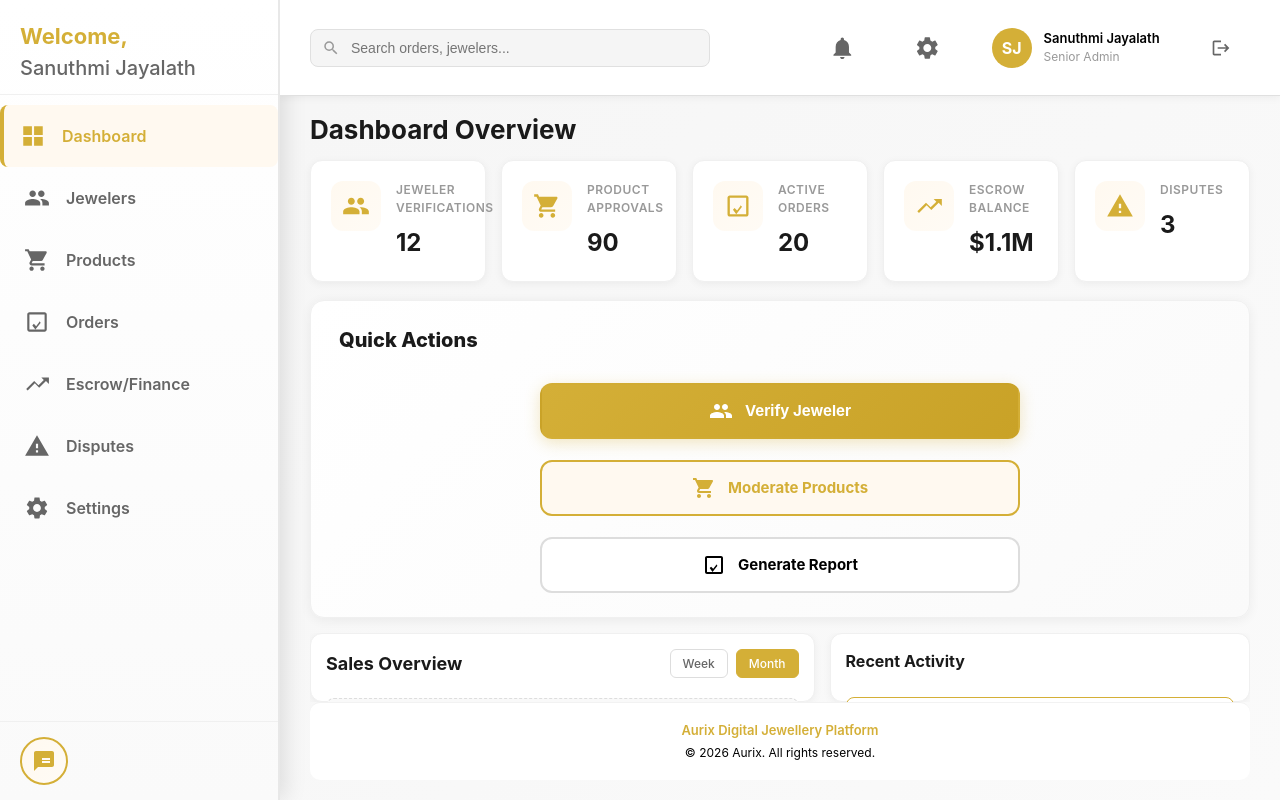
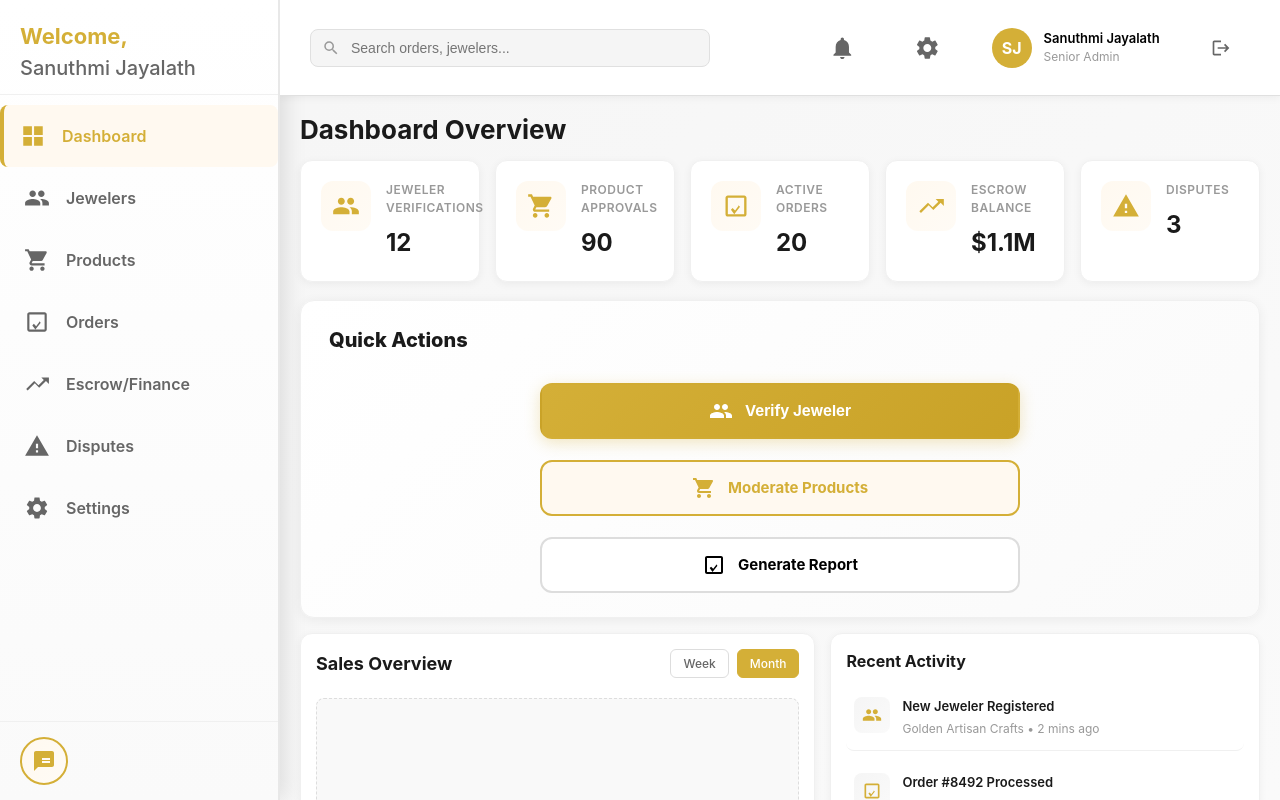
Before and after one commit to SumaiyaMunas123/aurix-digital-jewellery-platform, a React (Vite) app in the folder admin-panel/login-page/: page / in a window 1280 px wide. Both pictures are taken after typing "name@example.com", "Sample123" into the empty fields and a click on the button "LOGIN". Built offline with nearby package versions, Linux system fonts and the light colour scheme.

Commit message:
Updated admin dashboard.css

```diff
--- a/admin-panel/login-page/src/AdminDashboard.css
+++ b/admin-panel/login-page/src/AdminDashboard.css
@@ -3,6 +3,7 @@
     display: flex;
     height: 100vh;
     background: linear-gradient(135deg, #f5f5f5 0%, #fafafa 100%);
+    overflow: hidden;
 }
 
 /* Main Content */
@@ -10,17 +11,20 @@
     flex: 1;
     display: flex;
     flex-direction: column;
-    overflow: hidden;
+    overflow-y:auto;
+    overflow-x: hidden;
     height: 100vh;
 }
 
 /* Dashboard Content */
 .dashboard-content {
     flex: 1;
-    overflow: hidden;
+    /* overflow: hidden; */
     padding: 20px 30px;
     display: flex;
     flex-direction: column;
+    padding: 20px;
+    overflow: visible;
 }
 
 .page-header {
@@ -241,8 +245,8 @@
     grid-template-columns: 1.2fr 1fr;
     gap: 15px;
     flex: 1;
-    min-height: 0;
-    overflow: hidden;
+    min-height: auto;
+    /* overflow: hidden; */
 }
 
 .chart-section,
@@ -423,6 +427,10 @@
 
 .view-all:hover {
     background: #fff9f0;
+    border-color: #D4AF37;
+    /* background: white; */
+    transform: translateY(-4px);
+    /* box-shadow: 0 8px 20px rgba(212, 175, 55, 0.15); */
 }
 
 /* Responsive */
@@ -484,11 +492,6 @@
         justify-content: center;
     }
 
-    .dashboard-content {
-        padding: 20px;
-    }
-}
-
 @media (max-width: 480px) {
     .stats-grid {
         grid-template-columns: 1fr;
@@ -498,3 +501,4 @@
         font-size: 20px;
     }
 }
+}
```
